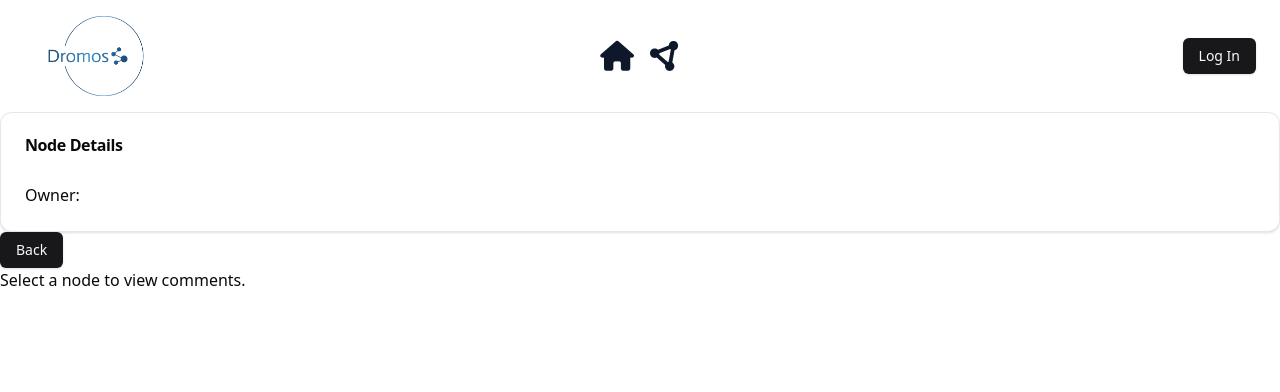
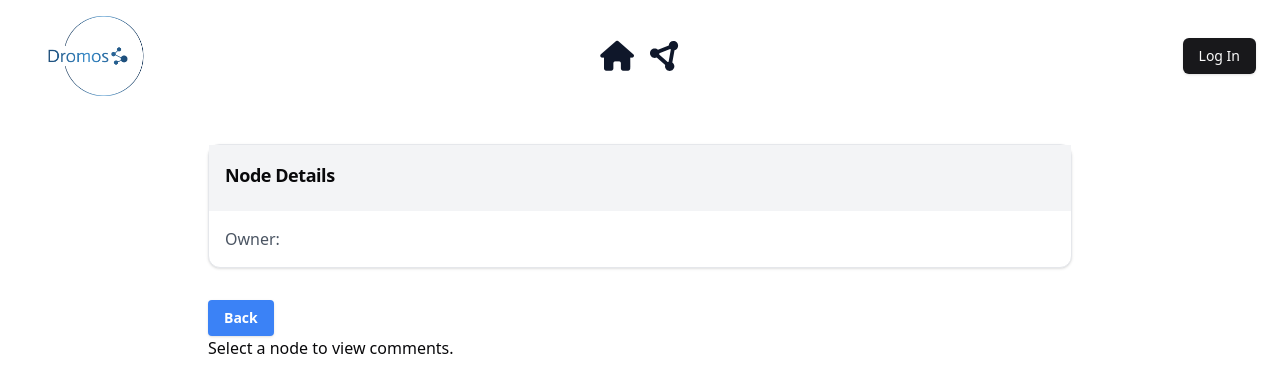
Before and after one commit to laskinner/dromos, a React (Vite) app: page /node-view in a window 1280 px wide. Shown: the top 392 px of the page. Built offline with nearby package versions, Linux system fonts and the light colour scheme.

Commit message:
Added styling to NodeFullView

```diff
--- a/src/components/CommentForm.tsx
+++ b/src/components/CommentForm.tsx
@@ -2,6 +2,7 @@ import { zodResolver } from "@hookform/resolvers/zod";
 import { useForm } from "react-hook-form";
 import { z } from "zod";
 import axios from "axios"; // Ensure axios is imported
+import { AxiosError } from "axios";
 
 import { Button } from "@/components/ui/button";
 import {
@@ -15,7 +16,7 @@ import {
 import { Input } from "@/components/ui/input";
 
 const formSchema = z.object({
-  comment: z.string().min(1, {
+  content: z.string().min(1, {
     message: "Write a comment.",
   }),
 });
@@ -36,14 +37,18 @@ export const CommentForm: React.FC<CommentFormProps> = ({ nodeId }) => {
   const onSubmit = async (data: FormData) => {
     if (nodeId) {
       try {
-        console.log("Submitting comment data:", { ...data, node: nodeId });
-        await axios.post("/api/comments/", { ...data, node: nodeId });
+        // Directly use 'data.content' now that the form field is named 'content'
+        await axios.post("/api/comments/", {
+          content: data.content,
+          node: nodeId, // Assuming your API also expects a 'node' field
+        });
         form.reset(); // Reset the form after successful submission
       } catch (error) {
-        console.error("Failed to submit comment:", error);
+        const axiosError = error as AxiosError;
+        console.error("Failed to submit comment:", axiosError.response?.data);
       }
     } else {
-      console.error("Node ID is missing.");
+      console.error("Node ID is missing, cannot submit comment.");
     }
   };
 
@@ -52,7 +57,7 @@ export const CommentForm: React.FC<CommentFormProps> = ({ nodeId }) => {
       <form onSubmit={form.handleSubmit(onSubmit)} className="space-y-8">
         <FormField
           control={form.control}
-          name="comment"
+          name="content"
           render={({ field, fieldState: { error } }) => (
             <FormItem>
               <FormLabel>Comment</FormLabel>
--- a/src/components/NodeFullView.tsx
+++ b/src/components/NodeFullView.tsx
@@ -51,17 +51,26 @@ export const NodeFullView: React.FC = () => {
   }, [selectedNodeId]);
 
   return (
-    <div>
-      <Card>
-        <CardHeader>
-          <CardTitle>{nodeDetails?.title || "Node Details"}</CardTitle>
-          <CardDescription>{nodeDetails?.content}</CardDescription>
+    <div className="max-w-4xl mx-auto py-8 px-4">
+      <Card className="mb-8">
+        <CardHeader className="bg-gray-100 p-4">
+          <CardTitle className="text-lg font-semibold">
+            {nodeDetails?.title || "Node Details"}
+          </CardTitle>
+          <CardDescription className="text-gray-700 mt-2">
+            {nodeDetails?.content}
+          </CardDescription>
         </CardHeader>
-        <CardContent>
-          <p>Owner: {nodeDetails?.owner}</p>
+        <CardContent className="p-4">
+          <p className="text-gray-600">Owner: {nodeDetails?.owner}</p>
         </CardContent>
       </Card>
-      <Button onClick={handleBackClick}>Back</Button>
+      <Button
+        onClick={handleBackClick}
+        className="bg-blue-500 hover:bg-blue-700 text-white font-bold py-2 px-4 rounded"
+      >
+        Back
+      </Button>
       <CommentList />
     </div>
   );
```
